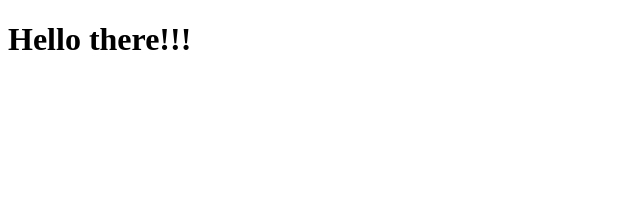
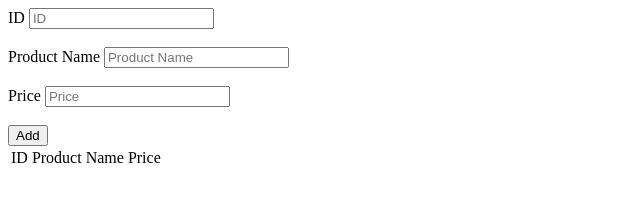
Before and after one commit to Emu2064/project-management-app, a plain HTML site: page index.html in a window 1280 px wide. Shown: the whole page, without its empty margins (0-640 px from the left). Drawn offline with Linux system fonts and the light colour scheme.

Commit message:
create the HTML structure and adding JS to DOM manipulation

```diff
--- a/index.html
+++ b/index.html
@@ -8,8 +8,43 @@
     <title>Project management app</title>
   </head>
   <body>
-    <h1>Hello there!!!</h1>
+    <main>
+      <section class="info-form">
+        <div>
+          <label for="id">ID</label>
+          <input type="number" name="id" id="id" placeholder="ID" />
+        </div>
+        <br />
 
+        <div>
+          <label for="product-name">Product Name</label>
+          <input
+            type="text"
+            name=""
+            id="product-name"
+            placeholder="Product Name"
+          />
+        </div>
+        <br />
+        <div>
+          <label for="price">Price</label>
+          <input type="number" name="" id="price" placeholder="Price" />
+        </div>
+        <br />
+        <button onclick="getInputValue()">Add</button>
+      </section>
+
+      <section>
+        <table>
+          <thead>
+            <td>ID</td>
+            <td>Product Name</td>
+            <td>Price</td>
+          </thead>
+          <tbody id="product-item"></tbody>
+        </table>
+      </section>
+    </main>
     <script src="script.js"></script>
   </body>
 </html>
--- a/script.js
+++ b/script.js
@@ -0,0 +1,15 @@
+function addItem(id,name,price) {
+    const singleItem = document.getElementById('product-item');
+    const child = document.createElement('tr');
+    child.innerHTML = '<td>'+id+'</td><td>'+name+'</td><td>'+price+'</td>'
+    singleItem.appendChild(child);
+}
+
+
+function getInputValue(){
+    const id = document.getElementById('id').value;
+    const productName = document.getElementById('product-name').value;
+    const price =  document.getElementById('price').value;
+    // console.log(id,productName,price);
+    addItem(id,productName,price);
+}
```
